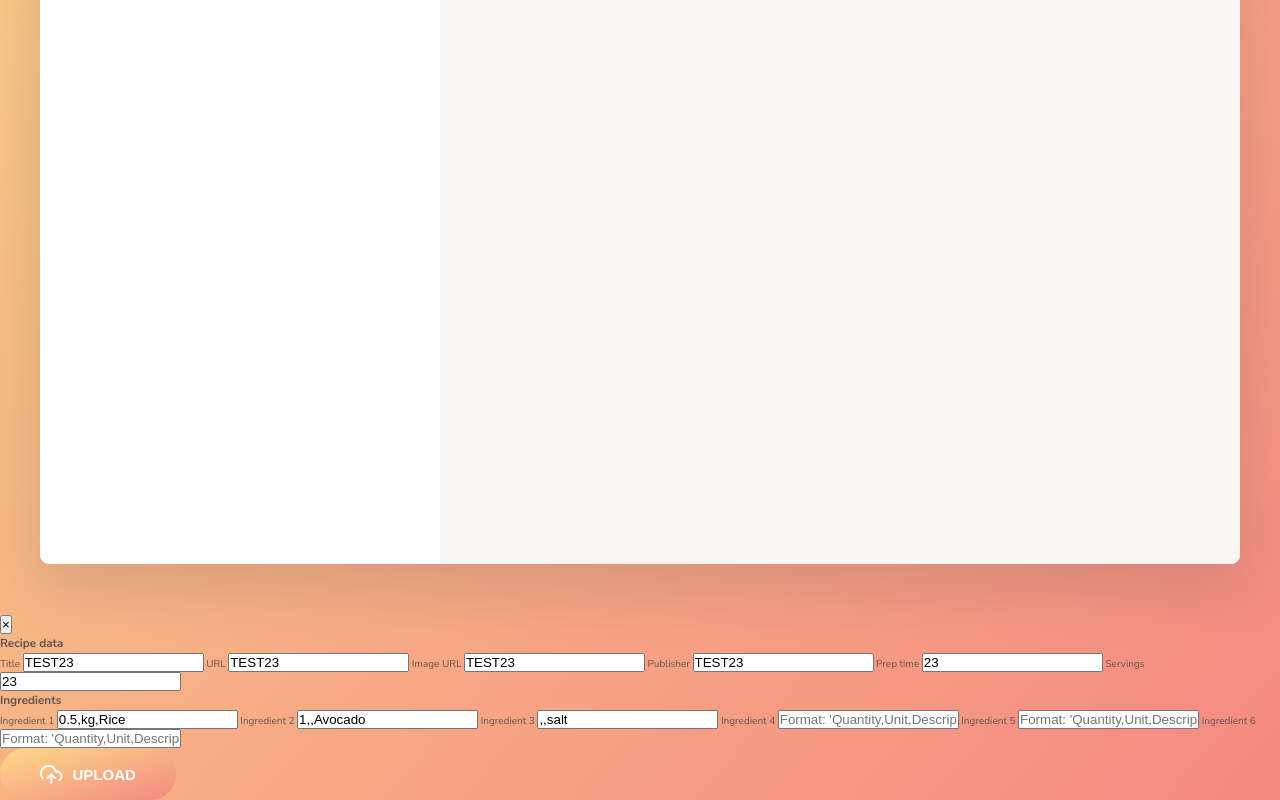
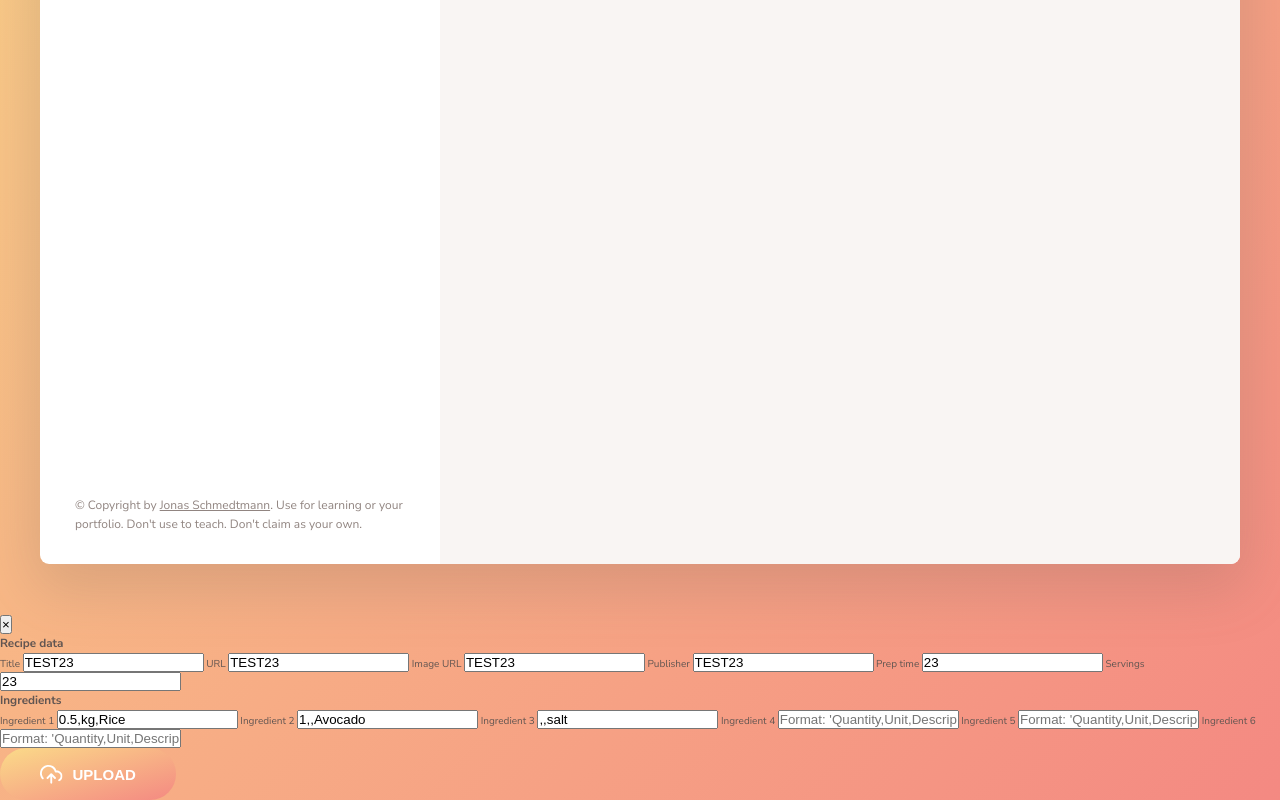
Before and after one commit to HazemAAbdeltwab/forkify, a website built with Parcel: page index.html in a window 1280 px wide. Shown: the part 657-1457 px from the top of the page. Built offline with nearby package versions, Linux system fonts and the light colour scheme.

Commit message:
Revert "Update View"
This reverts commit b33314076caf2c64ff1878144b48a9dc73806549.

```diff
--- a/index.html
+++ b/index.html
@@ -120,6 +120,17 @@
             </svg>
           </button> -->
         </div>
+
+        <p class="copyright">
+          &copy; Copyright by
+          <a
+            class="twitter-link"
+            target="_blank"
+            href="https://twitter.com/jonasschmedtman"
+            >Jonas Schmedtmann</a
+          >. Use for learning or your portfolio. Don't use to teach. Don't claim
+          as your own.
+        </p>
       </div>
 
       <div class="recipe">
--- a/package.json
+++ b/package.json
@@ -11,7 +11,7 @@
     "start": "parcel index.html",
     "build": "parcel build index.html --dist-dir ./dist"
   },
-  "author": "Hazem Ahmed",
+  "author": "Jonas Schedtmann",
   "license": "ISC",
   "devDependencies": {
     "@parcel/transformer-sass": "^2.2.1",
--- a/src/js/views/View.js
+++ b/src/js/views/View.js
@@ -9,7 +9,7 @@ export default class View {
    * @param {boolean} [render=true] If false, create markup string instead of rendering to the DOM
    * @returns {undefined | string} A markup string is returned if render=false
    * @this {Object} View instance
-   * @author Hazem Ahmed
+   * @author Jonas Schmedtmann
    * @todo Finish implementation
    */
   render(data, render = true) {
```
Also changed, not shown: README.md.
